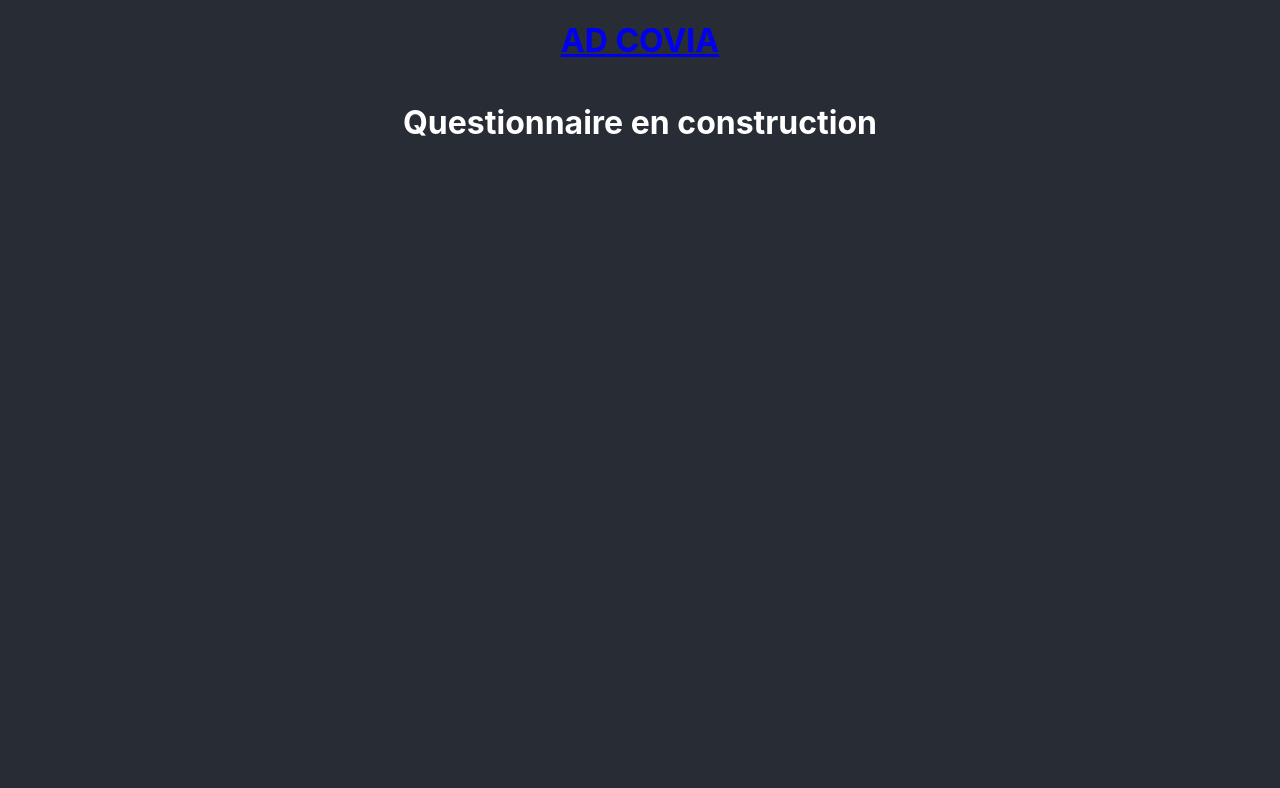
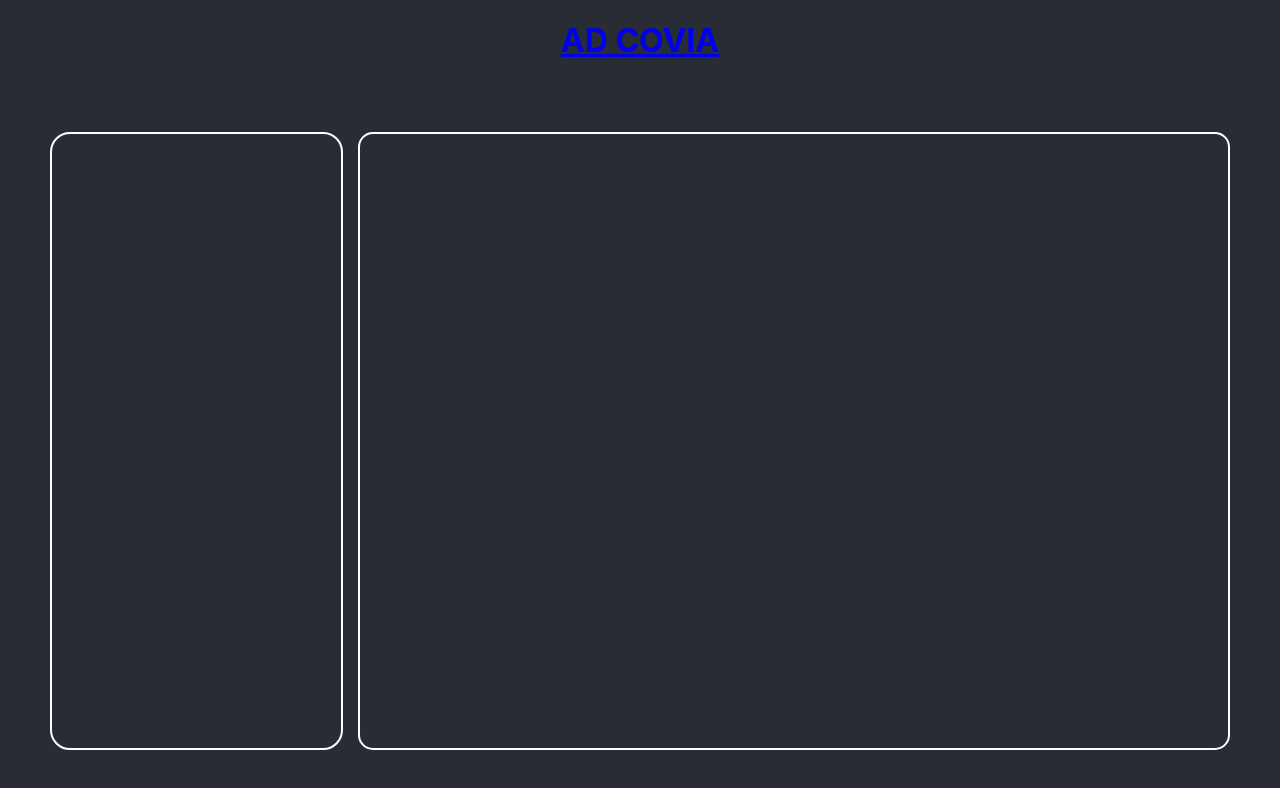
Before and after one commit to AntoineAwaida/ad-covia, a React (Create React App) app in the folder front-app/: page /form in a window 1280 px wide. Shown: the top 788 px of the page. Built offline with nearby package versions, Linux system fonts and the light colour scheme.

Commit message:
Layout Form
Create page and its layout

```diff
--- a/front-app/src/App.tsx
+++ b/front-app/src/App.tsx
@@ -3,6 +3,7 @@ import styled from "styled-components";
 import { isMobileOnly } from "react-device-detect";
 import { Landing } from "./pages/Landing";
 import { Switch, Route, Link } from "react-router-dom";
+import { ADForm } from "./pages/ADForm";
 
 const Container = styled.div`
   display: flex;
@@ -20,8 +21,6 @@ const Title = styled.h1`
   text-align: center;
   color: white;
 `;
-
-const ADForm = () => <Title>Questionnaire en construction</Title>;
 
 const App = () => {
   const shouldDisplayMobileVersion = isMobileOnly;
--- /dev/null
+++ b/front-app/src/pages/ADForm/ADForm.tsx
@@ -0,0 +1,33 @@
+import React, { memo } from "react";
+import styled from "styled-components";
+
+const MainContainer = styled.div`
+  display: flex;
+  flex: 1;
+  flex-direction: row;
+  margin: 50px;
+`;
+
+const QuestionListContainer = styled.div`
+  flex: 1;
+  align-items: center;
+  border: 2px solid white;
+  border-radius: 20px;
+  margin-right: 15px;
+`;
+
+const FormContainer = styled.div`
+  flex: 3;
+  align-items: center;
+  border: 2px solid white;
+  border-radius: 15px;
+`;
+
+const ADFormComponent = () => (
+  <MainContainer>
+    <QuestionListContainer />
+    <FormContainer />
+  </MainContainer>
+);
+
+export const ADForm = memo(ADFormComponent);
--- /dev/null
+++ b/front-app/src/pages/ADForm/index.tsx
@@ -0,0 +1 @@
+export { ADForm } from "./ADForm";
```
